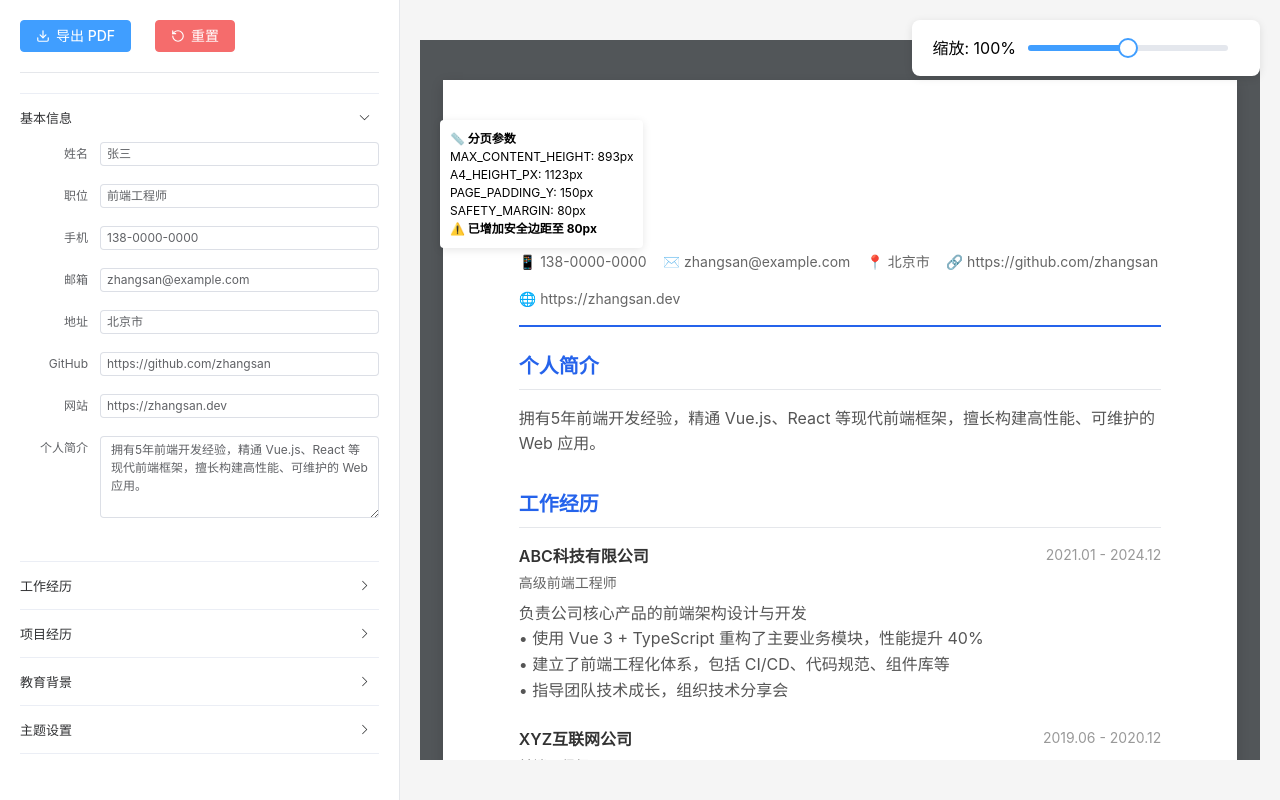
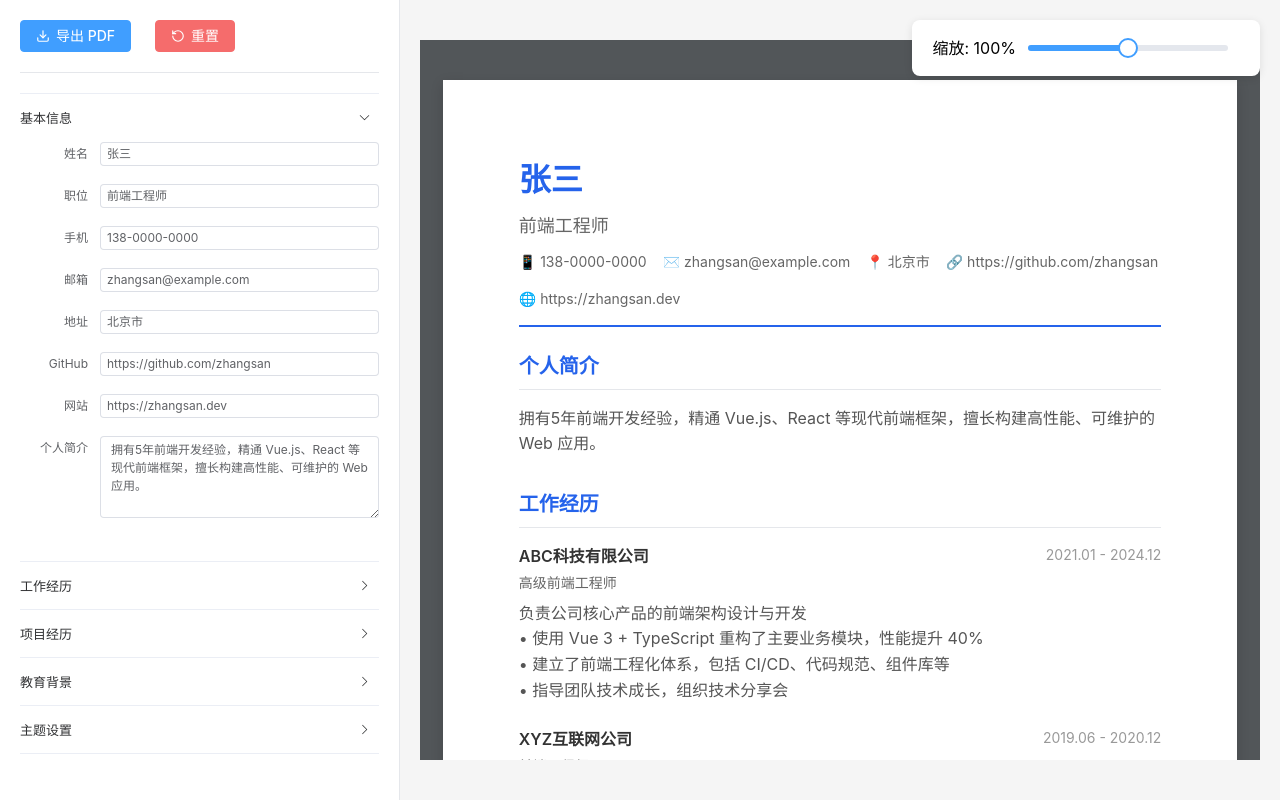
Before and after one commit to cino3/KnockKnockResume, a Vue app: page / in a window 1280 px wide. Built offline with nearby package versions, Linux system fonts and the light colour scheme.

Commit message:
基础框架正式完成，，打印页和预览页完全一致(达到这个层面的"所见即所得")

```diff
--- a/src/components/Preview.vue
+++ b/src/components/Preview.vue
@@ -17,16 +17,6 @@
       <!-- 2. 打印专用容器 (打印时使用，包含完整内容) -->
       <div class="print-only-container" :style="resumeStyle">
         <ResumeContent />
-      </div>
-
-      <!-- 调试信息 -->
-      <div style="position: fixed; top: 80px; left: 20px; background: white; padding: 10px; border-radius: 4px; font-size: 12px; box-shadow: 0 2px 8px rgba(0,0,0,0.1); z-index: 100;">
-        <strong>📏 分页参数</strong><br>
-        MAX_CONTENT_HEIGHT: {{ MAX_CONTENT_HEIGHT }}px<br>
-        A4_HEIGHT_PX: {{ A4_HEIGHT_PX }}px<br>
-        PAGE_PADDING_Y: {{ PAGE_PADDING_Y }}px<br>
-        SAFETY_MARGIN: {{ SAFETY_MARGIN }}px<br>
-        <strong>⚠️ 已增加安全边距至 80px</strong>
       </div>
 
       <!-- 3. 真实渲染的分页 (JS 计算结果，仅屏幕预览) -->
@@ -62,9 +52,8 @@ const resumeStyle = computed(() => ({
 // A4 规格 (96 DPI)
 const A4_HEIGHT_PX = 1123
 const PAGE_PADDING_Y = 150 // 约 20mm * 2
-// 关键修复：大幅增加安全边距，确保底部留白
-const SAFETY_MARGIN = 80 // 额外的安全边距（像素）
-const MAX_CONTENT_HEIGHT = A4_HEIGHT_PX - PAGE_PADDING_Y - SAFETY_MARGIN // 893px
+const SAFETY_MARGIN = 0 // 移除额外安全边距，与打印页保持一致
+const MAX_CONTENT_HEIGHT = A4_HEIGHT_PX - PAGE_PADDING_Y - SAFETY_MARGIN // 973px
 
 /**
  * 深度优先分页算法 (按行拆分)
@@ -289,9 +278,9 @@ onMounted(() => { setTimeout(calculatePages, 500) })
 
 /* ================= 打印样式 (使用打印专用容器) ================= */
 @media print {
-  /* 设置打印页边距：20mm 基础边距 + 21mm 安全边距（80px at 96dpi）= 41mm 总边距 */
+  /* 设置打印页边距：统一使用 20mm */
   @page {
-    margin: 20mm 20mm 41mm 20mm; /* 上 右 下 左 - 下边距增加 21mm 安全边距 */
+    margin: 20mm;
     size: A4;
   }
 
```
